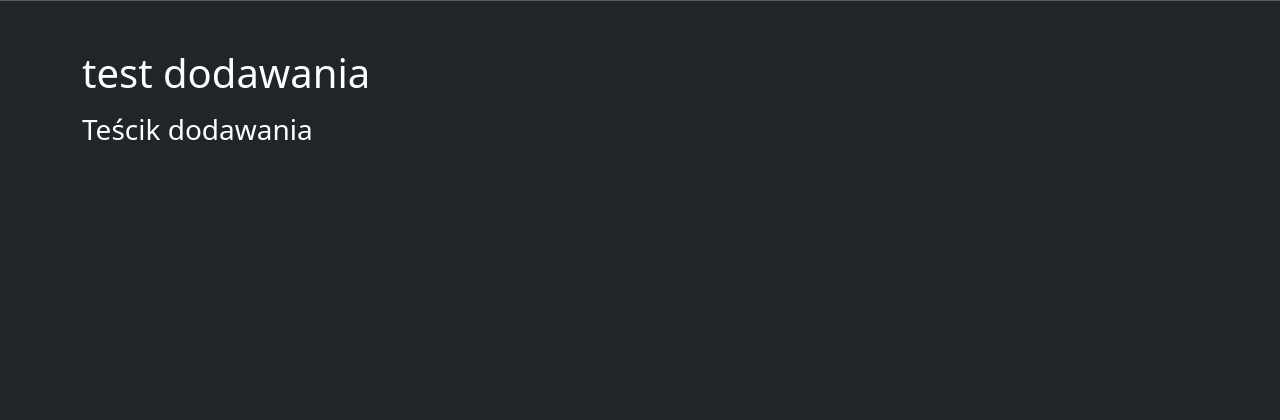
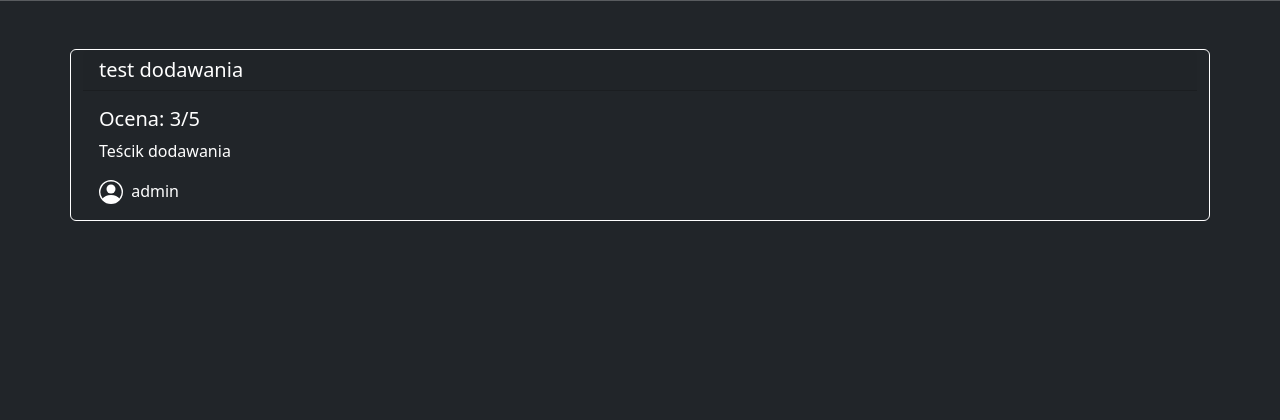
Before and after one commit to MateuszGrabarczyk/UniRecka---University-Reviews-Web-App-in-Django, a Django app: page /university/review/2/ in a window 1280 px wide. Shown: the part 58-478 px from the top of the page. Run offline with Django 4.2, Linux system fonts and the light colour scheme; data comes from the database, SQL or seed files in the repository; some libraries are stand-ins or nearby versions.

Commit message:
💄Add review section to the review detail page

```diff
--- a/unirecka/universities/static/universities/review_detail.css
+++ b/unirecka/universities/static/universities/review_detail.css
@@ -0,0 +1,17 @@
+.card {
+    color: white;
+    border: 1px solid white;
+    margin-bottom: 10px;
+}
+
+.button {
+    background-color: transparent;
+}
+
+.border-bottom {
+    border-bottom: 1px solid white;
+}
+
+hr {
+    color: white;
+}
--- a/unirecka/universities/templates/universities/review_detail.html
+++ b/unirecka/universities/templates/universities/review_detail.html
@@ -9,8 +9,25 @@
 {% block content %}
     <div class="container mt-5">
         <div class="row">
-            <h1 class="mb-3">{{ review.title }}</h1>
-            <h3 class="mb-3">{{ review.description }}</h3>
+            <div class="card bg-dark">
+                <h5 class="card-header ">{{ review.title }}</h5>
+                <div class="card-body">
+                    <h5 class="card-title">Ocena: {{ review.rating }}/5</h5>
+                    <p class="card-text">{{ review.description }}</p>
+                    <p class="card-text">
+                        <svg xmlns="http://www.w3.org/2000/svg"
+                             width="24"
+                             height="24"
+                             fill="currentColor"
+                             class="bi bi-person-circle me-1 "
+                             viewBox="0 0 16 16">
+                            <path d="M11 6a3 3 0 1 1-6 0 3 3 0 0 1 6 0z" />
+                            <path fill-rule="evenodd" d="M0 8a8 8 0 1 1 16 0A8 8 0 0 1 0 8zm8-7a7 7 0 0 0-5.468 11.37C3.242 11.226 4.805 10 8 10s4.757 1.225 5.468 2.37A7 7 0 0 0 8 1z" />
+                        </svg>
+                        {{ review.user.username }}
+                    </p>
+                </div>
+            </div>
         </div>
     </div>
 {% endblock content %}
```
